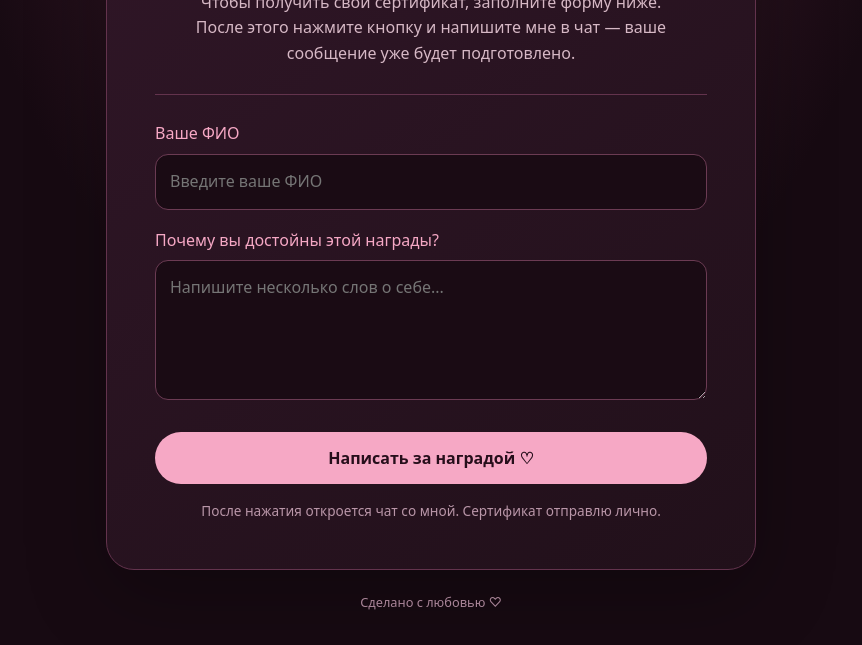
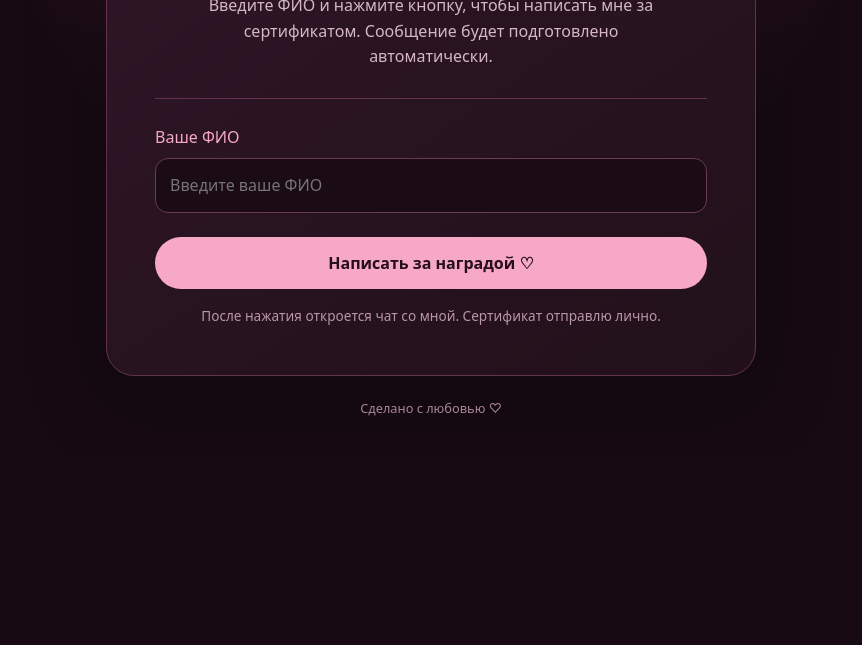
Before and after one commit to sartywerty15664-prog/Mama-veka, a plain HTML site: page index.html in a window 1280 px wide. Shown: the part 346-991 px from the top of the page, without its empty margins (209-1071 px from the left). After the commit the page ends 800 px from the top, so only its background shows below. Drawn offline with Linux system fonts and the light colour scheme.

Commit message:
Remove certificate reason field

```diff
--- a/index.html
+++ b/index.html
@@ -8,7 +8,7 @@
 <style>
 :root{color-scheme:dark;--bg:#170a12;--card:#29111f;--rose:#f6a8c5;--cream:#fff0e7;--muted:#d6b8c5}
 *{box-sizing:border-box}body{margin:0;background:radial-gradient(ellipse at 50% 0,#54243b 0,transparent 55%),var(--bg);color:var(--cream);font:16px/1.6 system-ui,-apple-system,Segoe UI,sans-serif;min-height:100vh;display:flex;align-items:center;justify-content:center;padding:32px 16px}
-main{width:min(650px,100%)}.panel{background:linear-gradient(145deg,#321729,#21101a);border:1px solid #63334d;border-radius:28px;padding:clamp(24px,6vw,48px);box-shadow:0 24px 80px #0004}.eyebrow{text-align:center;letter-spacing:.16em;text-transform:uppercase;color:var(--rose);font-size:.76rem}.flower{text-align:center;font-size:2.4rem;margin:14px 0}.title{text-align:center;font:400 clamp(2.2rem,7vw,3.8rem)/1.05 Georgia,serif;margin:12px 0;color:var(--cream)}.intro{text-align:center;color:var(--muted);max-width:480px;margin:18px auto 28px}.rule{height:1px;background:#63334d;margin:26px 0}label{display:block;margin:18px 0 7px;color:var(--rose)}input,textarea{width:100%;border:1px solid #6b3b53;border-radius:13px;background:#1a0b14;color:var(--cream);padding:14px;font:inherit;outline:none}input:focus,textarea:focus{border-color:var(--rose);box-shadow:0 0 0 3px #f6a8c522}textarea{min-height:140px;resize:vertical}.btn{display:block;width:100%;border:0;border-radius:999px;padding:15px 20px;color:#260e1b;background:var(--rose);font:700 1rem system-ui;cursor:pointer;text-align:center;text-decoration:none;margin-top:24px}.note{text-align:center;color:#b996a8;font-size:.85rem;margin:16px 0 0}.footer{text-align:center;color:#a98598;font-size:.8rem;margin-top:22px}
+main{width:min(650px,100%)}.panel{background:linear-gradient(145deg,#321729,#21101a);border:1px solid #63334d;border-radius:28px;padding:clamp(24px,6vw,48px);box-shadow:0 24px 80px #0004}.eyebrow{text-align:center;letter-spacing:.16em;text-transform:uppercase;color:var(--rose);font-size:.76rem}.flower{text-align:center;font-size:2.4rem;margin:14px 0}.title{text-align:center;font:400 clamp(2.2rem,7vw,3.8rem)/1.05 Georgia,serif;margin:12px 0;color:var(--cream)}.intro{text-align:center;color:var(--muted);max-width:480px;margin:18px auto 28px}.rule{height:1px;background:#63334d;margin:26px 0}label{display:block;margin:18px 0 7px;color:var(--rose)}input{width:100%;border:1px solid #6b3b53;border-radius:13px;background:#1a0b14;color:var(--cream);padding:14px;font:inherit;outline:none}input:focus{border-color:var(--rose);box-shadow:0 0 0 3px #f6a8c522}.btn{display:block;width:100%;border:0;border-radius:999px;padding:15px 20px;color:#260e1b;background:var(--rose);font:700 1rem system-ui;cursor:pointer;text-align:center;text-decoration:none;margin-top:24px}.note{text-align:center;color:#b996a8;font-size:.85rem;margin:16px 0 0}.footer{text-align:center;color:#a98598;font-size:.8rem;margin-top:22px}
 </style>
 </head>
 <body>
@@ -17,13 +17,11 @@ main{width:min(650px,100%)}.panel{background:linear-gradient(145deg,#321729,#211
 <div class="eyebrow">Официальная страница получения</div>
 <div class="flower" aria-hidden="true">✦ ♡ ✦</div>
 <h1 class="title">Сертификат<br>«Мама Века»</h1>
-<p class="intro">Чтобы получить свой сертификат, заполните форму ниже. После этого нажмите кнопку и напишите мне в чат — ваше сообщение уже будет подготовлено.</p>
+<p class="intro">Введите ФИО и нажмите кнопку, чтобы написать мне за сертификатом. Сообщение будет подготовлено автоматически.</p>
 <div class="rule"></div>
 <form id="claimForm">
 <label for="fullName">Ваше ФИО</label>
 <input id="fullName" name="fullName" autocomplete="name" placeholder="Введите ваше ФИО" required maxlength="120">
-<label for="reason">Почему вы достойны этой награды?</label>
-<textarea id="reason" name="reason" placeholder="Напишите несколько слов о себе..." required maxlength="1000"></textarea>
 <button class="btn" type="submit">Написать за наградой ♡</button>
 <p class="note">После нажатия откроется чат со мной. Сертификат отправлю лично.</p>
 </form>
@@ -35,8 +33,7 @@ const CHAT_URL = 'https://t.me/agetyperowner';
 document.getElementById('claimForm').addEventListener('submit', event => {
   event.preventDefault();
   const name = document.getElementById('fullName').value.trim();
-  const reason = document.getElementById('reason').value.trim();
-  const message = 'Здравствуйте! Я, ' + name + ', написала за сертификатом. ' + reason;
+  const message = 'Здравствуйте! Я, ' + name + ', написала за сертификатом.';
   window.open(CHAT_URL + '?text=' + encodeURIComponent(message), '_blank', 'noopener');
 });
 </script>
```
